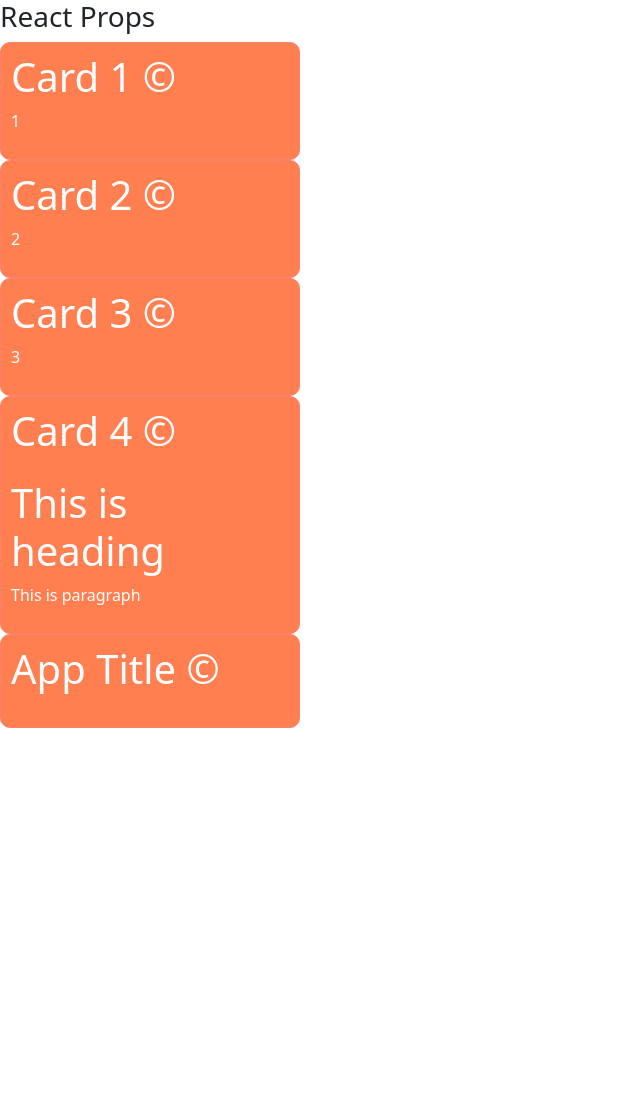
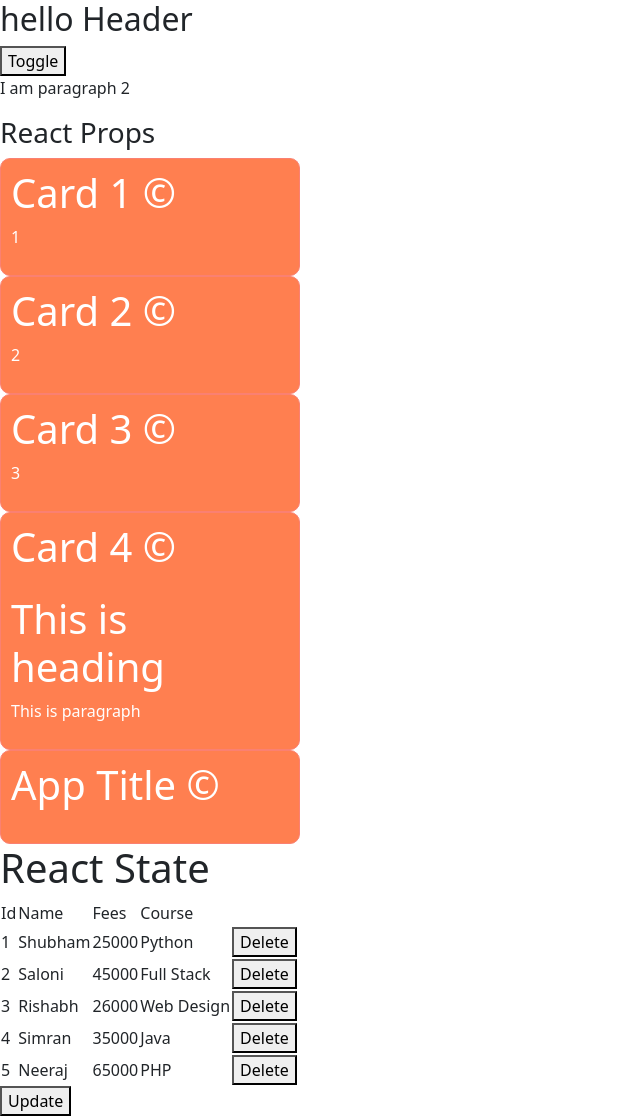
Before and after one commit to vipink28/reactbasicsmay, a React (Create React App) app: page / in a window 1280 px wide. Shown: the whole page, without its empty margins (0-640 px from the left). Before the commit the page ends 800 px from the top, so only its background shows below. Built offline with nearby package versions, Linux system fonts and the light colour scheme.

Commit message:
Row component Created

```diff
--- a/src/App.js
+++ b/src/App.js
@@ -1,12 +1,15 @@
 import Card from "./components/Card";
 import ReactProps from "./components/ReactProps";
-
+import Header from './components/Header';
+import ReactState from "./components/ReactState";
 function App(){
 
   return(
     <>
+      <Header />
       <ReactProps />
       <Card title="App Title" isApp={true}/>
+      <ReactState />
     </>
   )
 }
--- a/src/components/ReactState.jsx
+++ b/src/components/ReactState.jsx
@@ -1,4 +1,5 @@
 import React, { useState } from 'react';
+import StudentRow from './StudentRow';
 function ReactState() {
     const  initialStudentList = [
         {id: 1, name: "Shubham", fees: 25000, course: "Python"},
@@ -43,13 +44,7 @@ function ReactState() {
                     {
                         studentData.map((item, index)=>{
                             return (
-                                <tr key={item.id}>
-                                    <td>{item.id}</td>
-                                    <td>{item.name}</td>
-                                    <td>{item.fees}</td>
-                                    <td>{item.course}</td>
-                                    <td><button onClick={()=>{deleteStudent(item.id)}}>Delete</button></td>
-                                </tr>
+                              <StudentRow key={item.id} item={item} deleteStudent={deleteStudent}/>
                             )
                         })
                     }
--- /dev/null
+++ b/src/components/StudentRow.jsx
@@ -0,0 +1,14 @@
+function StudentRow(props){
+    const { item, deleteStudent } = props;
+
+    return(
+    <tr>
+        <td>{item.id}</td>
+        <td>{item.name}</td>
+        <td>{item.fees}</td>
+        <td>{item.course}</td>
+        <td><button onClick={()=>{deleteStudent(item.id)}}>Delete</button></td>
+    </tr>
+    )
+}
+export default StudentRow;
```
